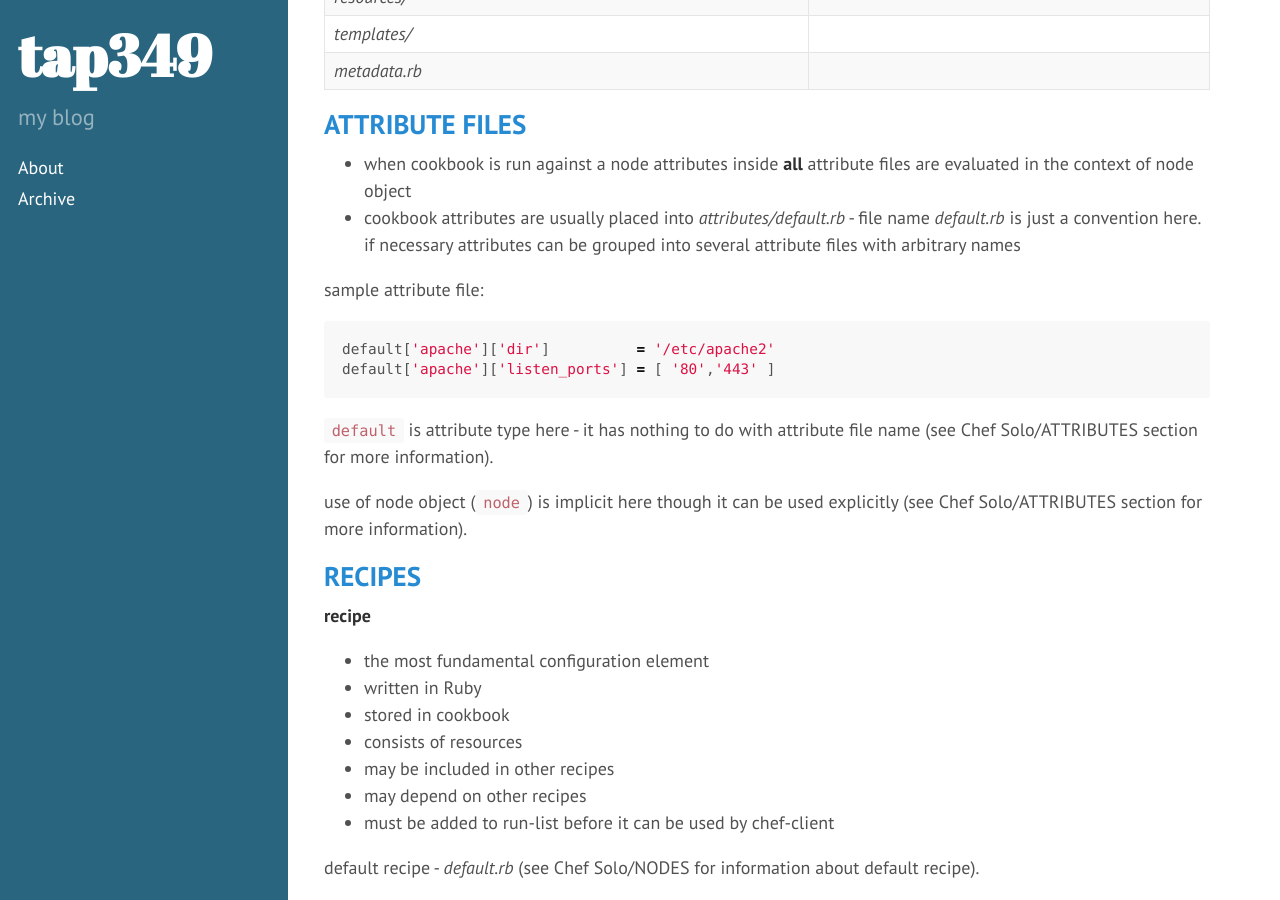
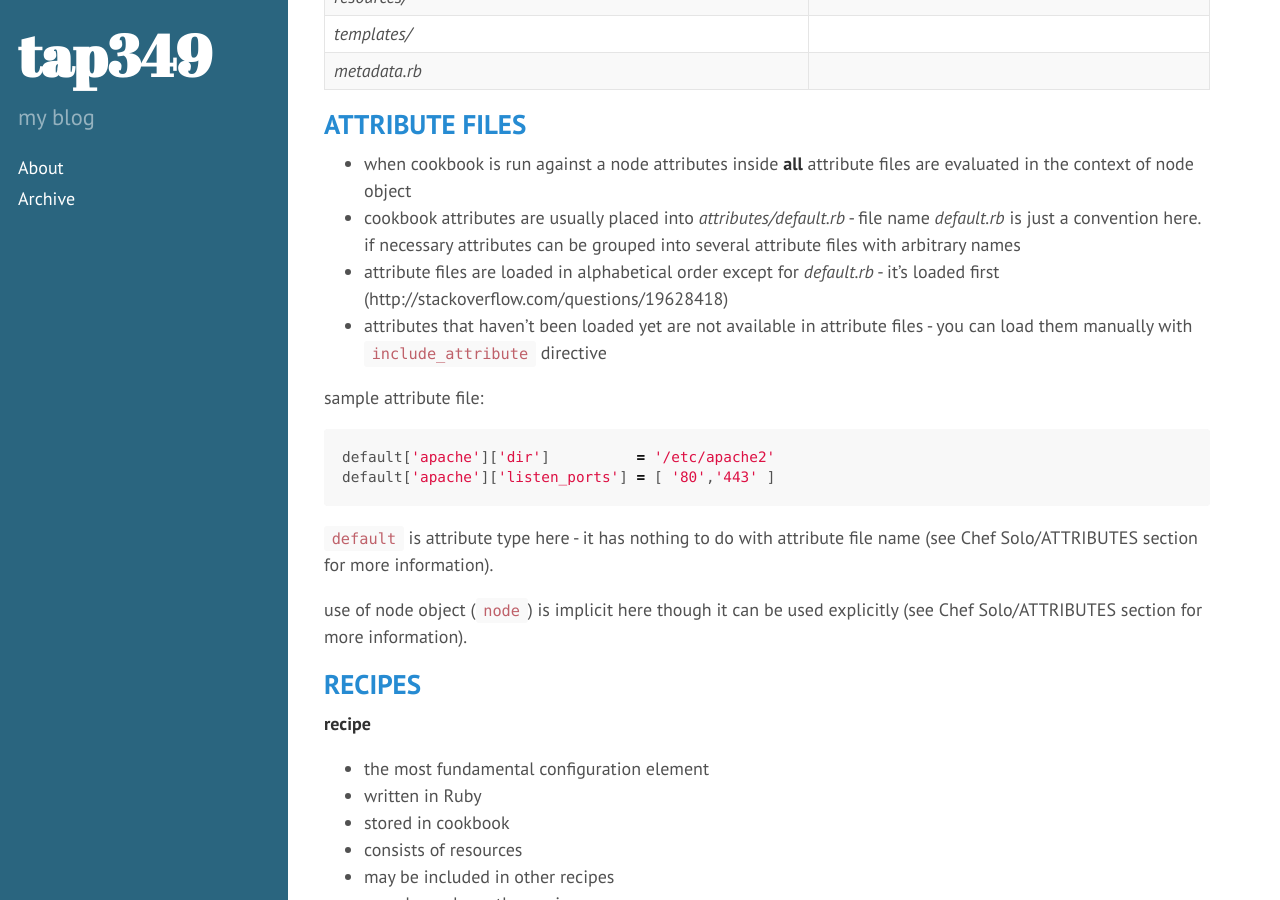
Before and after one commit to tap349/tap349.github.io, a Jekyll site: the page built from _posts/2015-01-06-notes-about-chef.md, in a window 1280 px wide and 900 px high, scrolled down 9360 px. Built offline with Jekyll 4.4.1, drawn with Linux system fonts in a browser that asks for light colours; Markdown is read by kramdown in place of the engine named in the settings.

Commit message:
update 2016-01-30_02:34:35

```diff
--- a/_posts/2015-01-06-notes-about-chef.md
+++ b/_posts/2015-01-06-notes-about-chef.md
@@ -395,12 +395,16 @@ _metadata.rb_     |
 
 ## [ATTRIBUTE FILES](https://docs.chef.io/attributes.html)
 
-- when cookbook is run against a node attributes
-  inside **all** attribute files are evaluated in the context of node object
+- when cookbook is run against a node attributes inside **all** attribute files
+  are evaluated in the context of node object
 - cookbook attributes are usually placed into _attributes/default.rb_ -
   file name _default.rb_ is just a convention here.
   if necessary attributes can be grouped into several
   attribute files with arbitrary names
+- attribute files are loaded in alphabetical order except for _default.rb_ -
+  it's loaded first (http://stackoverflow.com/questions/19628418)
+- attributes that haven't been loaded yet are not available in attribute files -
+  you can load them manually with `include_attribute` directive
 
 sample attribute file:
 
```
Also changed, not shown: _posts/2016-01-27-chef-attributes-best-practices.md (+7 -0 lines).
